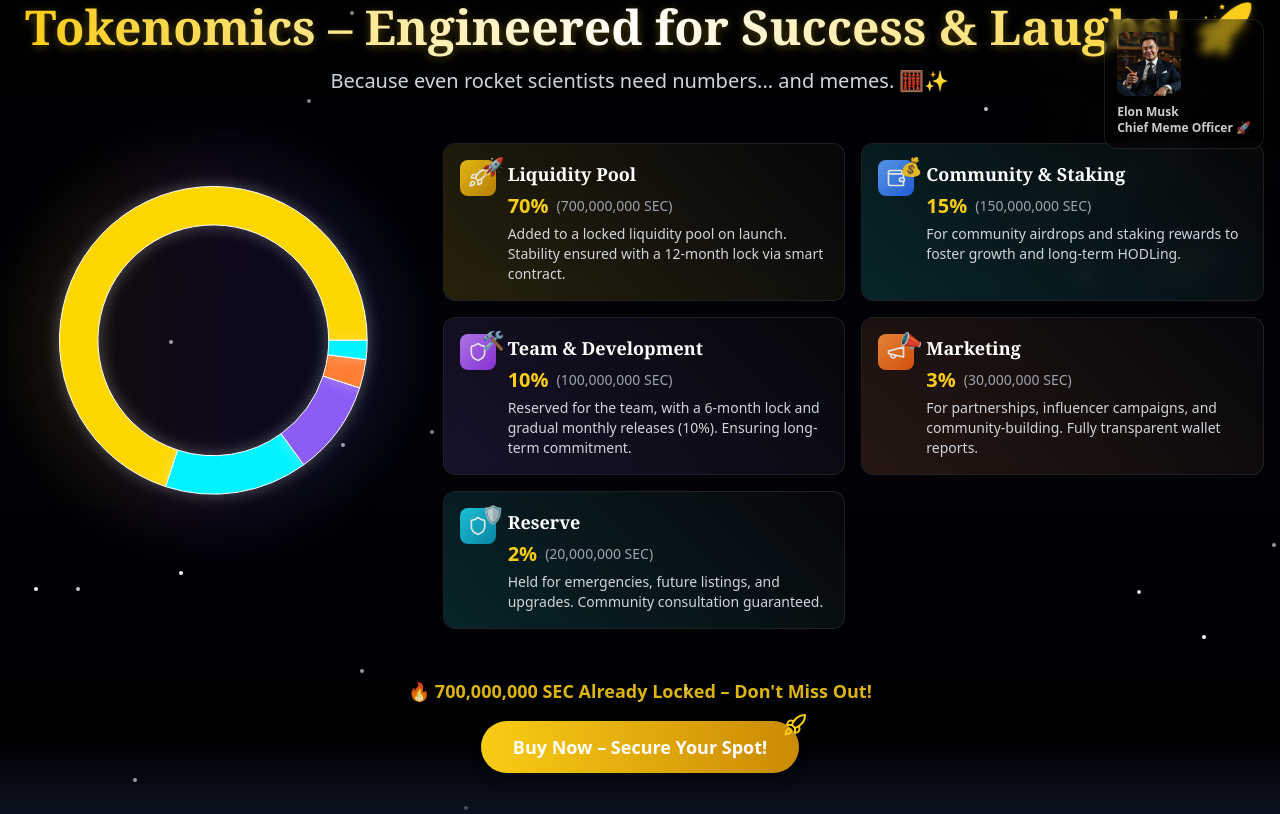
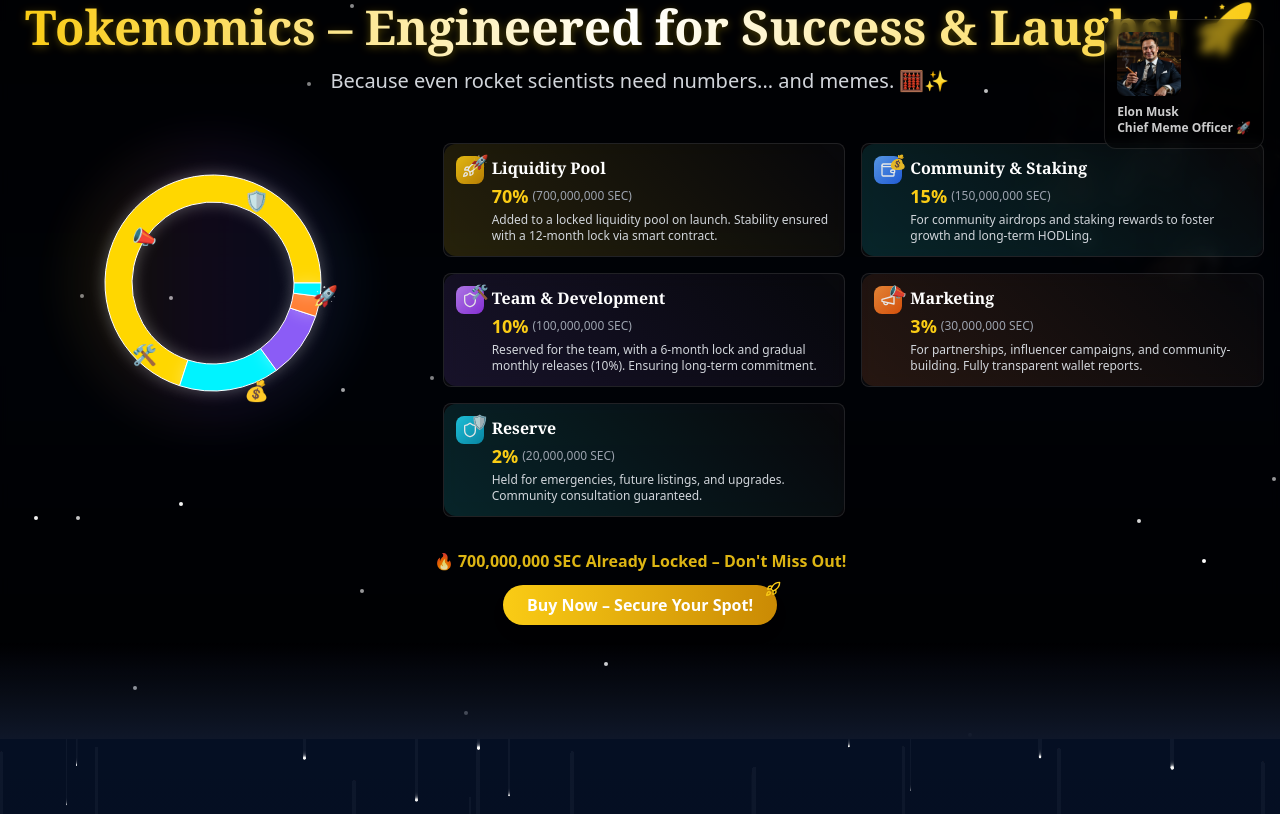
Before and after one commit to Machaivelli/super-elon-landing-portal, a React (Vite) app: page / in a window 1280 px wide. Shown: the part 1661-2475 px from the top of the page. Built offline with nearby package versions, Linux system fonts and the light colour scheme.

Commit message:
Reduce Tokenomics Section Size
Make adjustments to the Tokenomics section to reduce its overall size. This includes making buttons and other elements smaller. Enhance the pie chart by incorporating symbols for a more engaging visual experience.
[skip gpt_engineer]

```diff
--- a/src/components/Tokenomics/TokenomicsCTA.tsx
+++ b/src/components/Tokenomics/TokenomicsCTA.tsx
@@ -8,9 +8,9 @@ export const TokenomicsCTA = () => {
       whileInView={{ opacity: 1, y: 0 }}
       transition={{ duration: 0.8 }}
       viewport={{ once: true }}
-      className="text-center mt-12"
+      className="text-center mt-8"
     >
-      <p className="text-lg text-yellow-400 font-bold mb-4 animate-pulse">
+      <p className="text-base text-yellow-400 font-bold mb-3 animate-pulse">
         🔥 700,000,000 SEC Already Locked – Don't Miss Out!
       </p>
       <motion.button
@@ -19,11 +19,11 @@ export const TokenomicsCTA = () => {
           transition: { duration: 0.2 }
         }}
         whileTap={{ scale: 0.95 }}
-        className="group relative px-8 py-3 bg-gradient-to-r from-yellow-400 to-yellow-600 rounded-full text-lg font-bold text-white shadow-lg hover:shadow-yellow-500/50 transition-all duration-300"
+        className="group relative px-6 py-2 bg-gradient-to-r from-yellow-400 to-yellow-600 rounded-full text-base font-bold text-white shadow-lg hover:shadow-yellow-500/50 transition-all duration-300"
       >
         Buy Now – Secure Your Spot!
         <motion.div
-          className="absolute -top-2 -right-2 text-yellow-400"
+          className="absolute -top-1 -right-1 text-yellow-400"
           whileHover={{
             y: -20,
             x: 20,
@@ -31,7 +31,7 @@ export const TokenomicsCTA = () => {
             transition: { duration: 0.3 }
           }}
         >
-          <Rocket className="w-6 h-6" />
+          <Rocket className="w-4 h-4" />
         </motion.div>
       </motion.button>
     </motion.div>
--- a/src/components/Tokenomics/TokenomicsCard.tsx
+++ b/src/components/Tokenomics/TokenomicsCard.tsx
@@ -27,10 +27,10 @@ export const TokenomicsCard: React.FC<TokenomicsCardProps> = ({
     <motion.div
       whileHover={{
         scale: 1.02,
-        y: -5,
+        y: -2,
         transition: { duration: 0.2 }
       }}
-      className="glass-card p-4 relative overflow-hidden group rounded-xl border border-white/10"
+      className="glass-card p-3 relative overflow-hidden group rounded-lg border border-white/10"
       style={{
         background: 'rgba(255, 255, 255, 0.03)',
         backdropFilter: 'blur(10px)',
@@ -42,22 +42,22 @@ export const TokenomicsCard: React.FC<TokenomicsCardProps> = ({
         style={{ background: `linear-gradient(45deg, ${glowColor}, transparent)` }}
       />
 
-      <div className="flex items-start gap-3">
+      <div className="flex items-start gap-2">
         <div
-          className={`p-2 rounded-lg bg-gradient-to-br ${color} text-white animate-pulse-glow relative group`}
+          className={`p-1.5 rounded-lg bg-gradient-to-br ${color} text-white animate-pulse-glow relative group`}
         >
-          <Icon className="w-5 h-5" />
-          <span className="absolute -top-2 -right-2 text-lg transform group-hover:scale-125 transition-transform">
+          <Icon className="w-4 h-4" />
+          <span className="absolute -top-1 -right-1 text-sm transform group-hover:scale-125 transition-transform">
             {emoji}
           </span>
         </div>
         <div className="flex-1">
-          <h3 className="text-lg font-bold text-white mb-1 font-serif">{title}</h3>
-          <div className="flex items-center gap-2 mb-1">
-            <span className="text-xl font-bold text-yellow-400">{percentage}%</span>
-            <span className="text-sm text-gray-400">({amount})</span>
+          <h3 className="text-base font-bold text-white mb-0.5 font-serif">{title}</h3>
+          <div className="flex items-center gap-1 mb-0.5">
+            <span className="text-lg font-bold text-yellow-400">{percentage}%</span>
+            <span className="text-xs text-gray-400">({amount})</span>
           </div>
-          <p className="text-sm text-gray-300">{description}</p>
+          <p className="text-xs text-gray-300">{description}</p>
         </div>
       </div>
 
--- a/src/components/Tokenomics/TokenomicsChart.tsx
+++ b/src/components/Tokenomics/TokenomicsChart.tsx
@@ -26,7 +26,7 @@ export const TokenomicsChart: React.FC<TokenomicsChartProps> = ({ data }) => {
       whileInView={{ opacity: 1, scale: 1 }}
       transition={{ duration: 0.8 }}
       viewport={{ once: true }}
-      className="w-full max-w-md aspect-square relative mx-auto"
+      className="w-full max-w-[280px] aspect-square relative mx-auto"
     >
       {/* Enhanced glow effect background */}
       <div className="absolute inset-0 bg-gradient-to-r from-yellow-500/10 via-purple-500/10 to-blue-500/10 rounded-full blur-xl animate-pulse-glow" />
@@ -47,11 +47,18 @@ export const TokenomicsChart: React.FC<TokenomicsChartProps> = ({ data }) => {
               <Cell
                 key={`cell-${index}`}
                 fill={entry.color}
-                className="hover:opacity-80 transition-opacity duration-300 cursor-pointer"
+                className="hover:opacity-80 transition-opacity duration-300 cursor-pointer hover:scale-105 transform"
                 style={{
                   filter: 'drop-shadow(0 0 8px rgba(255, 255, 255, 0.3))'
                 }}
-              />
+              >
+                <animate
+                  attributeName="opacity"
+                  values="0.7;1;0.7"
+                  dur="3s"
+                  repeatCount="indefinite"
+                />
+              </Cell>
             ))}
           </Pie>
           <Tooltip
@@ -61,12 +68,12 @@ export const TokenomicsChart: React.FC<TokenomicsChartProps> = ({ data }) => {
                   <motion.div
                     initial={{ opacity: 0, scale: 0.9 }}
                     animate={{ opacity: 1, scale: 1 }}
-                    className="bg-black/80 backdrop-blur-sm p-3 rounded-lg border border-white/10"
+                    className="bg-black/80 backdrop-blur-sm p-2 rounded-lg border border-white/10 text-sm"
                   >
-                    <p className="text-white font-bold flex items-center gap-2">
+                    <p className="text-white font-bold flex items-center gap-2 text-base">
                       {payload[0].payload.emoji} {payload[0].name}
                     </p>
-                    <p className="text-yellow-400 font-mono">
+                    <p className="text-yellow-400 font-mono text-lg">
                       {payload[0].value}%
                     </p>
                   </motion.div>
@@ -77,6 +84,36 @@ export const TokenomicsChart: React.FC<TokenomicsChartProps> = ({ data }) => {
           />
         </PieChart>
       </ResponsiveContainer>
+
+      {/* Emoji Overlays */}
+      {chartData.map((item, index) => {
+        const angle = (360 / chartData.length) * index;
+        const radius = 100; // Adjust based on chart size
+        const x = Math.cos((angle * Math.PI) / 180) * radius;
+        const y = Math.sin((angle * Math.PI) / 180) * radius;
+
+        return (
+          <motion.div
+            key={`emoji-${index}`}
+            className="absolute text-xl transform -translate-x-1/2 -translate-y-1/2"
+            style={{
+              left: `calc(50% + ${x}px)`,
+              top: `calc(50% + ${y}px)`,
+            }}
+            whileHover={{ scale: 1.2 }}
+            animate={{
+              y: [0, -5, 0],
+            }}
+            transition={{
+              duration: 2,
+              repeat: Infinity,
+              repeatType: "reverse"
+            }}
+          >
+            {item.emoji}
+          </motion.div>
+        );
+      })}
     </motion.div>
   );
 };
```
